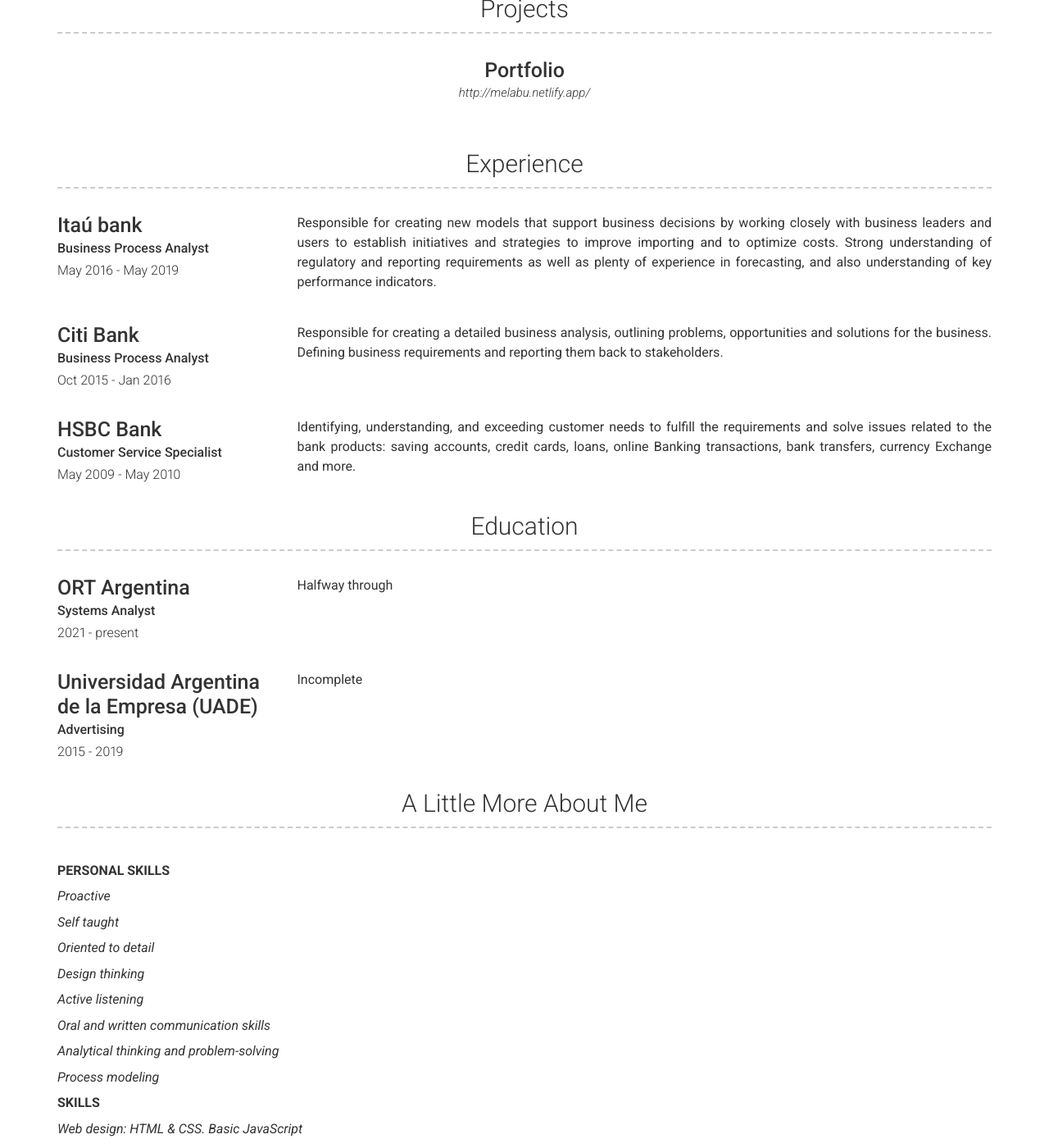
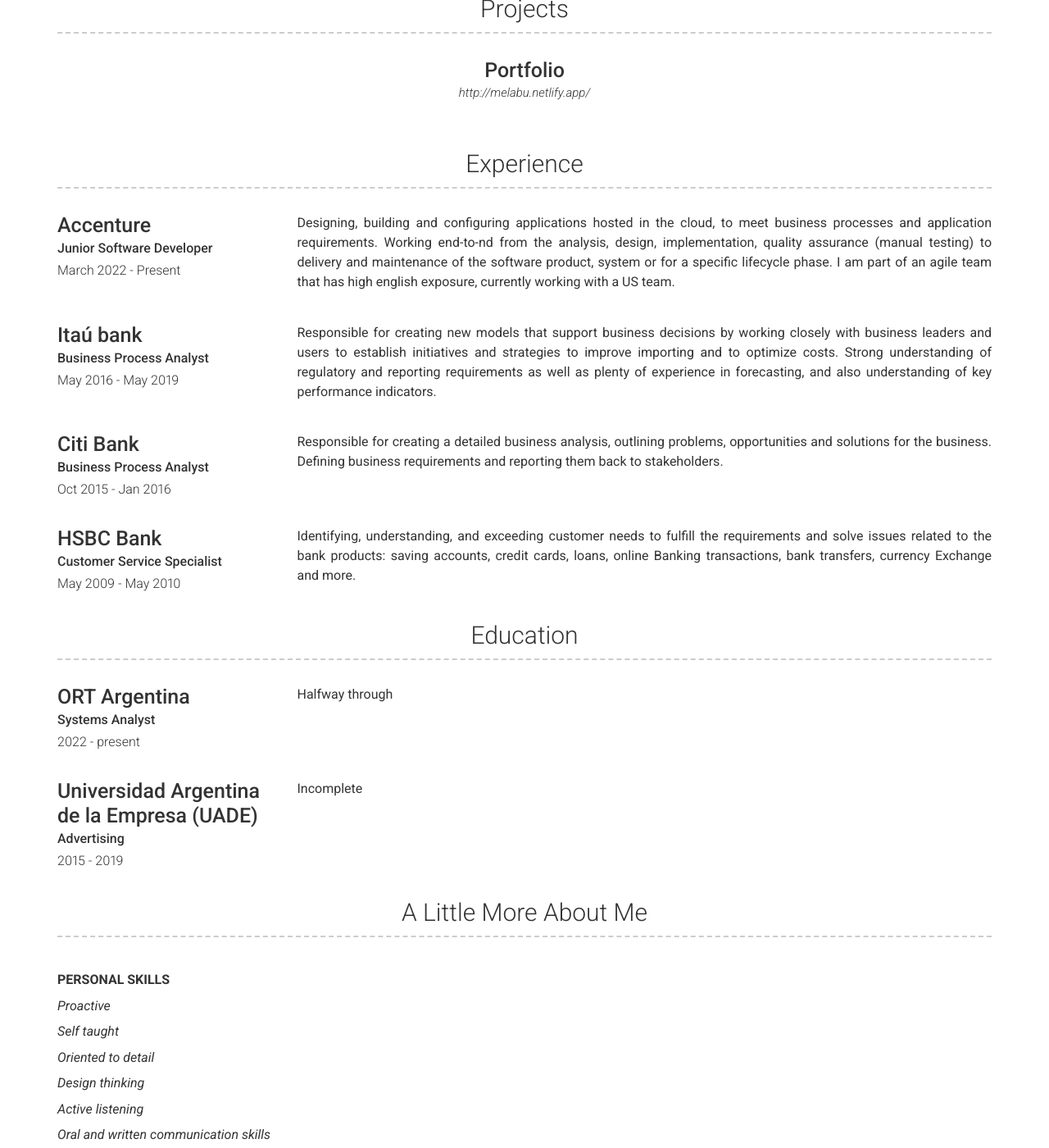
Before and after one commit to melabu/cv, a Jekyll site: the page built from index.md, in a window 1280 px wide and 1400 px high, scrolled down 586 px. Shown: the whole window at 82% size. Built offline with Jekyll 4.4.1, drawn with Linux system fonts in a browser that asks for light colours; nearby versions of some CDN libraries.

Commit message:
Update december 22

```diff
--- a/_data/education.yml
+++ b/_data/education.yml
@@ -1,7 +1,7 @@
 # Education Template
 - layout: left
   name: ORT Argentina
-  dates: 2021 - present
+  dates: 2022 - present
   qualification: Systems Analyst
   description: |
     Halfway through
--- a/_data/experience.yml
+++ b/_data/experience.yml
@@ -1,4 +1,11 @@
 # Experience template
+- layout: left
+  company: Accenture
+  job_title: Junior Software Developer
+  dates: March 2022 - Present
+  description: |
+    Designing, building and configuring applications hosted in the cloud, to meet business processes and application requirements. Working end-to-nd from the analysis, design, implementation, quality assurance (manual testing) to delivery and maintenance of the software product, system or for a specific lifecycle phase. I am part of an agile team that has high english exposure, currently working with a US team.
+
 - layout: left
   company: Itaú bank
   job_title: Business Process Analyst
```
